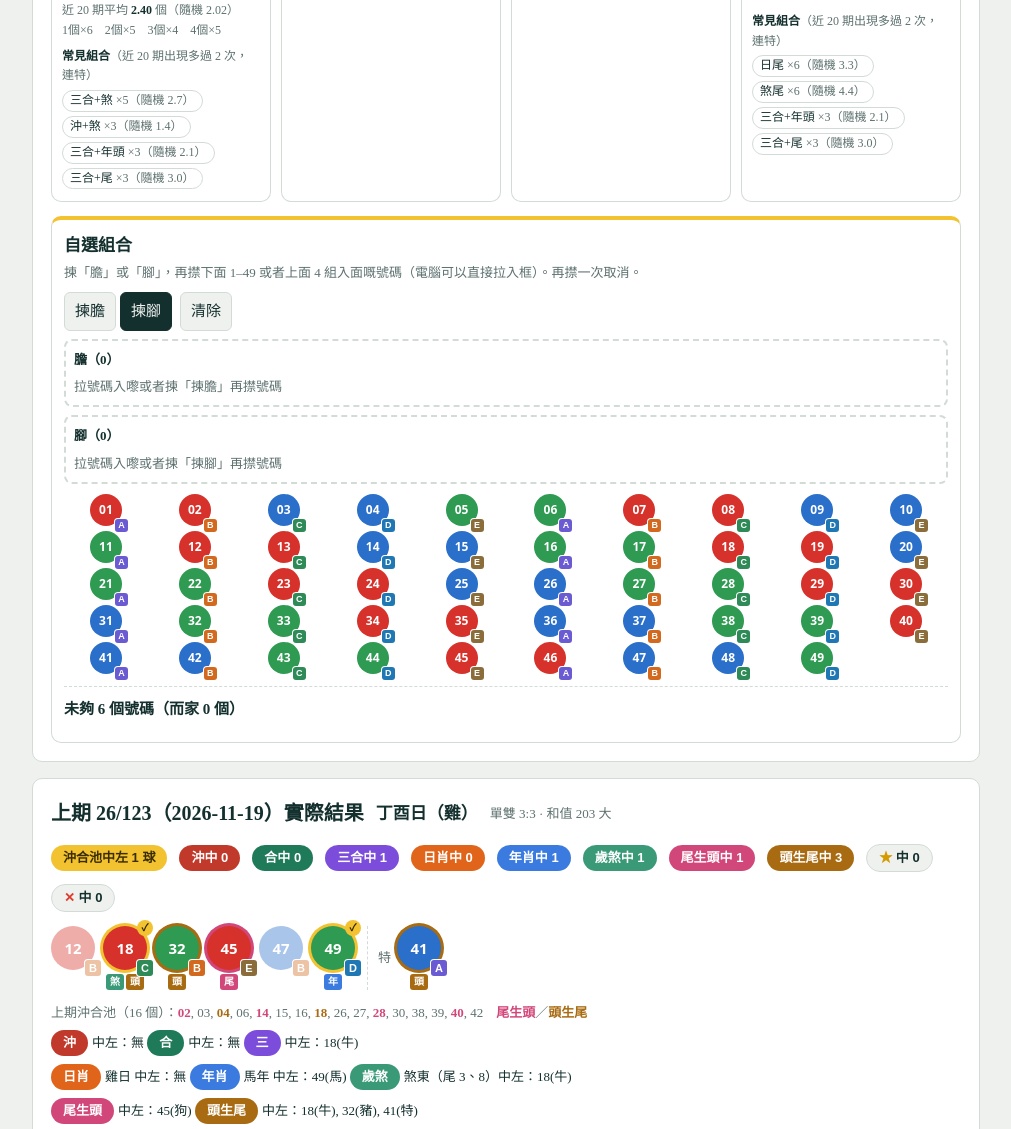
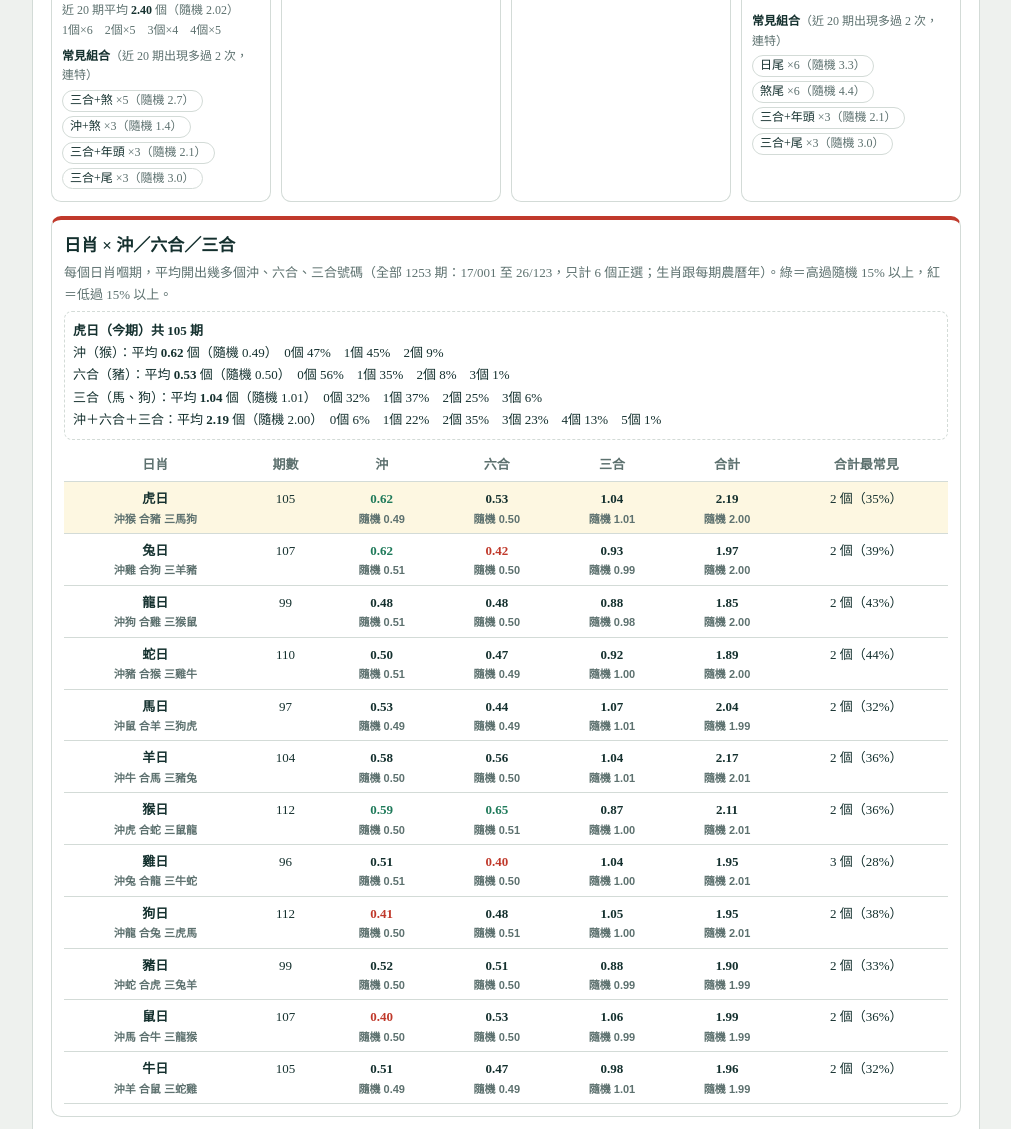
Before and after one commit to andyw1112/Mark6, a plain HTML site: page index.html in a window 1280 px wide. Shown: the part 1216-2345 px from the top of the page, without its empty margins (134-1145 px from the left). Drawn offline with Linux system fonts and the light colour scheme.

Commit message:
Add 日肖 × 沖/六合/三合 analysis (full history, 6 main numbers)
Co-Authored-By: Claude Opus 5.5 <noreply@anthropic.com>
Claude-Session: https://claude.ai/code/session_016ehdpHJ7NdKrrZipgsi1K4

```diff
--- a/index.html
+++ b/index.html
@@ -120,6 +120,9 @@ td .balls .n.L{width:34px;height:34px;font-size:13px}
 span.cd-A{color:#6b5bd2}span.cd-B{color:#d2691e}span.cd-C{color:#2e8b57}span.cd-D{color:#1f78b4}span.cd-E{color:#8a6d3b}
 .pcd span,.cdbox span[class^="cd-"]{font-weight:800;margin-right:2px}.cdov{color:var(--chong)!important;text-decoration:underline}
 .cdwarn{color:var(--chong);font-weight:700;margin-top:2px}.cdbox{border:1px dashed var(--ln);border-radius:8px;padding:6px 8px;margin:8px 0;font-size:13px}
+.dzx{grid-column:1/-1;min-width:0;border:1px solid var(--ln);border-top:4px solid var(--chong);border-radius:10px;padding:12px}
+.dzx h3{margin:0 0 2px;font-size:17px}.dzcur{border:1px dashed var(--ln);border-radius:8px;padding:8px;margin:6px 0 8px;font-size:13px;line-height:1.7}
+.dzt{min-width:560px}.dzt td,.dzt th{text-align:center}.dzt tr.cur td{background:rgba(242,194,48,.14)}.dzt b.pos{color:var(--he)}.dzt b.neg{color:var(--chong)}
 .disc{font-size:12px;color:var(--mut);border-top:1px solid var(--ln);padding-top:14px;margin-top:24px}
 </style>
 </head>
@@ -154,6 +157,7 @@ span.cd-A{color:#6b5bd2}span.cd-B{color:#d2691e}span.cd-C{color:#2e8b57}span.cd-
   </div>
   <div class="swin"><span class="small">統計期數</span><div class="seg" id="swin"><button data-v="20" class="on">近 20 期</button><button data-v="50">50</button><button data-v="100">100</button><button data-v="300">300</button><button data-v="9999">全部</button></div><span class="small" id="swinfo"></span></div>
   <div class="grps" id="grps"></div>
+  <div class="dzx" id="dzx"></div>
   <div class="pick" id="pick"></div>
 </section>
 
@@ -352,7 +356,38 @@ function heroStats(){
       st='<div class="gst">近 '+res.length+' 期平均 <strong>'+(sum/res.length).toFixed(2)+'</strong> 個（隨機 '+(ex/res.length).toFixed(2)+'）<br>'+dist.join("　")
         +'<div style="margin-top:6px"><strong>常見組合</strong>（近 '+NN+' 期出現多過 '+TH+' 次，連特）</div><div class="cmn">'+(top.length?top.map(function(t){return '<span title="隨機預計 '+(cmE[t]||0).toFixed(1)+' 次">'+t+' <i>×'+cm[t]+'（隨機 '+(cmE[t]||0).toFixed(1)+'）</i></span>'}).join(""):'<span>—</span>')+'</div></div>'}
     else st='<div class="gst">輸入開獎資料後會顯示近期統計</div>';
-    return '<div class="grp" style="--gc:'+G.gc+'"><h3>'+G.id+'. '+G.nm+'</h3><p class="tip">'+G.tip+'</p>'+body[G.id]+st+'</div>'}).join("");renderPick()}
+    return '<div class="grp" style="--gc:'+G.gc+'"><h3>'+G.id+'. '+G.nm+'</h3><p class="tip">'+G.tip+'</p>'+body[G.id]+st+'</div>'}).join("");renderDZX(B0.p.br);renderPick()}
+/* ===== 日肖 × 沖／六合／三合（全部歷史，6 正選） ===== */
+var DZX=null;
+function renderDZX(curBr){
+  var el=$("dzx");if(!el)return;
+  if(!rows.length){el.innerHTML="";return}
+  if(!DZX||DZX.n!==rows.length){
+    var A=[];for(var k=0;k<12;k++)A.push({n:0,c:0,h:0,s:0,t:0,ec:0,eh:0,es:0,dc:{},dh:{},ds:{},dt:{}});
+    rows.forEach(function(r){var br=pillar(r.date).br,yb=ybOf(r.date),P=pools(br,yb,true),a=A[br];
+      var f=function(pool){return r.b.filter(function(n){return pool.indexOf(n)>-1}).length};
+      var c=f(P.c.n),h=f(P.h.n),s3=f(P.s.n);a.n++;a.c+=c;a.h+=h;a.s+=s3;a.t+=c+h+s3;
+      a.ec+=P.c.n.length*6/49;a.eh+=P.h.n.length*6/49;a.es+=P.s.n.length*6/49;
+      a.dc[c]=(a.dc[c]||0)+1;a.dh[h]=(a.dh[h]||0)+1;a.ds[s3]=(a.ds[s3]||0)+1;a.dt[c+h+s3]=(a.dt[c+h+s3]||0)+1});
+    DZX={n:rows.length,A:A,from:rows[rows.length-1].iss,to:rows[0].iss}}
+  var A=DZX.A,f2=function(v,n){return n?(v/n).toFixed(2):"–"};
+  var cell=function(v,e,n){if(!n)return '<td>–</td>';var a=v/n,ex=e/n,cls=a>ex*1.15?"pos":a<ex*0.85?"neg":"";return '<td class="num"><b class="'+cls+'">'+a.toFixed(2)+'</b><div class="gs">隨機 '+ex.toFixed(2)+'</div></td>'};
+  var dist=function(d,n){return Object.keys(d).map(Number).sort(function(a,b){return a-b}).map(function(k){return k+'個 '+(d[k]/n*100).toFixed(0)+'%'}).join("　")};
+  var order=[];for(var i=0;i<12;i++)order.push(mod(curBr+i,12));
+  var h='<h3>日肖 × 沖／六合／三合</h3><p class="small" style="margin:0 0 6px">每個日肖嗰期，平均開出幾多個沖、六合、三合號碼（全部 '+DZX.n+' 期：'+DZX.from+' 至 '+DZX.to+'，只計 6 個正選；生肖跟每期農曆年）。綠＝高過隨機 15% 以上，紅＝低過 15% 以上。</p>';
+  var a=A[curBr];
+  if(a.n)h+='<div class="dzcur"><strong>'+Z[curBr]+'日（今期）共 '+a.n+' 期</strong>'
+    +'<div>沖（'+Z[mod(curBr+6,12)]+'）：平均 <b>'+f2(a.c,a.n)+'</b> 個（隨機 '+f2(a.ec,a.n)+'）　'+dist(a.dc,a.n)+'</div>'
+    +'<div>六合（'+Z[mod(1-curBr,12)]+'）：平均 <b>'+f2(a.h,a.n)+'</b> 個（隨機 '+f2(a.eh,a.n)+'）　'+dist(a.dh,a.n)+'</div>'
+    +'<div>三合（'+Z[mod(curBr+4,12)]+'、'+Z[mod(curBr+8,12)]+'）：平均 <b>'+f2(a.s,a.n)+'</b> 個（隨機 '+f2(a.es,a.n)+'）　'+dist(a.ds,a.n)+'</div>'
+    +'<div>沖＋六合＋三合：平均 <b>'+f2(a.t,a.n)+'</b> 個（隨機 '+f2(a.ec+a.eh+a.es,a.n)+'）　'+dist(a.dt,a.n)+'</div></div>';
+  h+='<div class="tw"><table class="dzt"><thead><tr><th>日肖</th><th>期數</th><th>沖</th><th>六合</th><th>三合</th><th>合計</th><th>合計最常見</th></tr></thead><tbody>'
+   +order.map(function(k){var a=A[k];var md=Object.keys(a.dt).sort(function(x,y){return a.dt[y]-a.dt[x]})[0];
+     return '<tr'+(k===curBr?' class="cur"':'')+'><td><b>'+Z[k]+'日</b><div class="gs">沖'+Z[mod(k+6,12)]+' 合'+Z[mod(1-k,12)]+' 三'+Z[mod(k+4,12)]+Z[mod(k+8,12)]+'</div></td><td class="num">'+a.n+'</td>'
+       +cell(a.c,a.ec,a.n)+cell(a.h,a.eh,a.n)+cell(a.s,a.es,a.n)+cell(a.t,a.ec+a.eh+a.es,a.n)
+       +'<td class="num">'+(a.n?md+' 個（'+(a.dt[md]/a.n*100).toFixed(0)+'%）':'–')+'</td></tr>'}).join("")
+   +'</tbody></table></div>';
+  el.innerHTML=h}
 /* ===== 自選組合 ===== */
 var HRES=[],SWIN=20,SWN=20,HC=null,GMAX=[],PMODE="l",SEL={};
 try{SEL=JSON.parse(localStorage.getItem("m6sel")||"{}")}catch(e){SEL={}}
```
